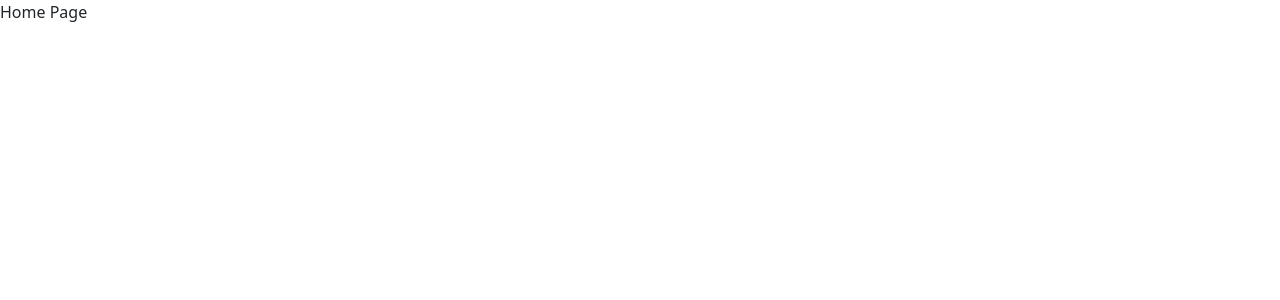
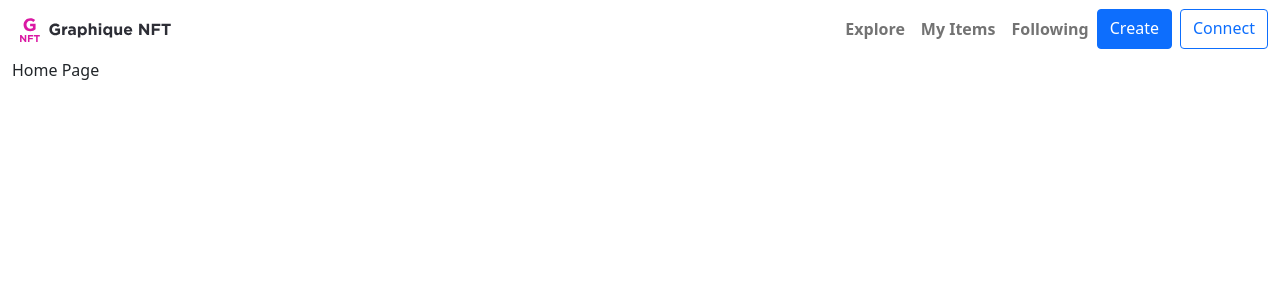
Before and after one commit to roshie/graphique-nft, a React (Create React App) app: page / in a window 1280 px wide. Shown: the top 300 px of the page. Built offline with nearby package versions, Linux system fonts and the light colour scheme.

Commit message:
Create Layout

```diff
--- /dev/null
+++ b/src/components/Layout.jsx
@@ -0,0 +1,11 @@
+import React from "react";
+import NavBar from "./NavBar";
+
+export default function Layout({ children }) {
+  return (
+    <>
+      <NavBar />
+      <div className="container-fluid">{children}</div>
+    </>
+  );
+}
--- a/src/pages/Home.jsx
+++ b/src/pages/Home.jsx
@@ -1,3 +1,9 @@
+import Layout from "../components/Layout";
+
 export default function Home() {
-  return <div>Home Page</div>;
+  return (
+    <Layout>
+      <div>Home Page</div>
+    </Layout>
+  );
 }
```
